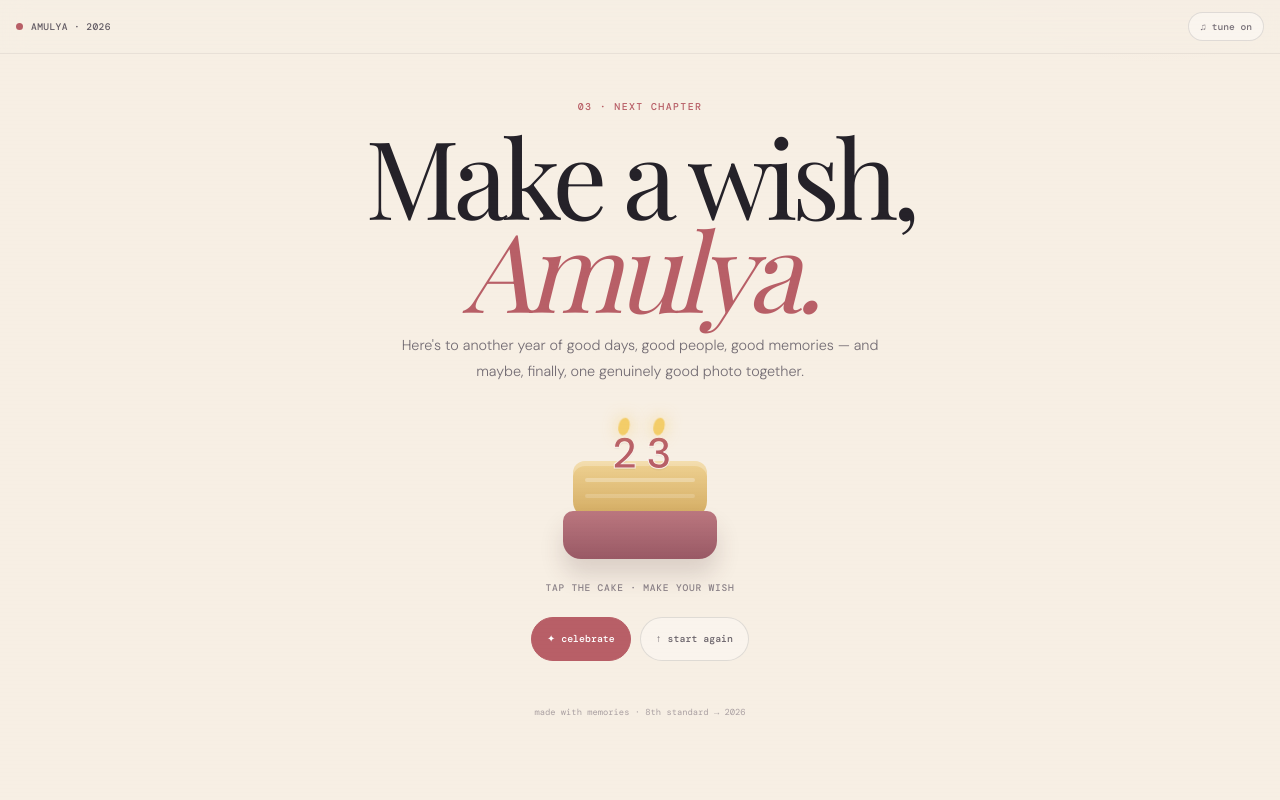
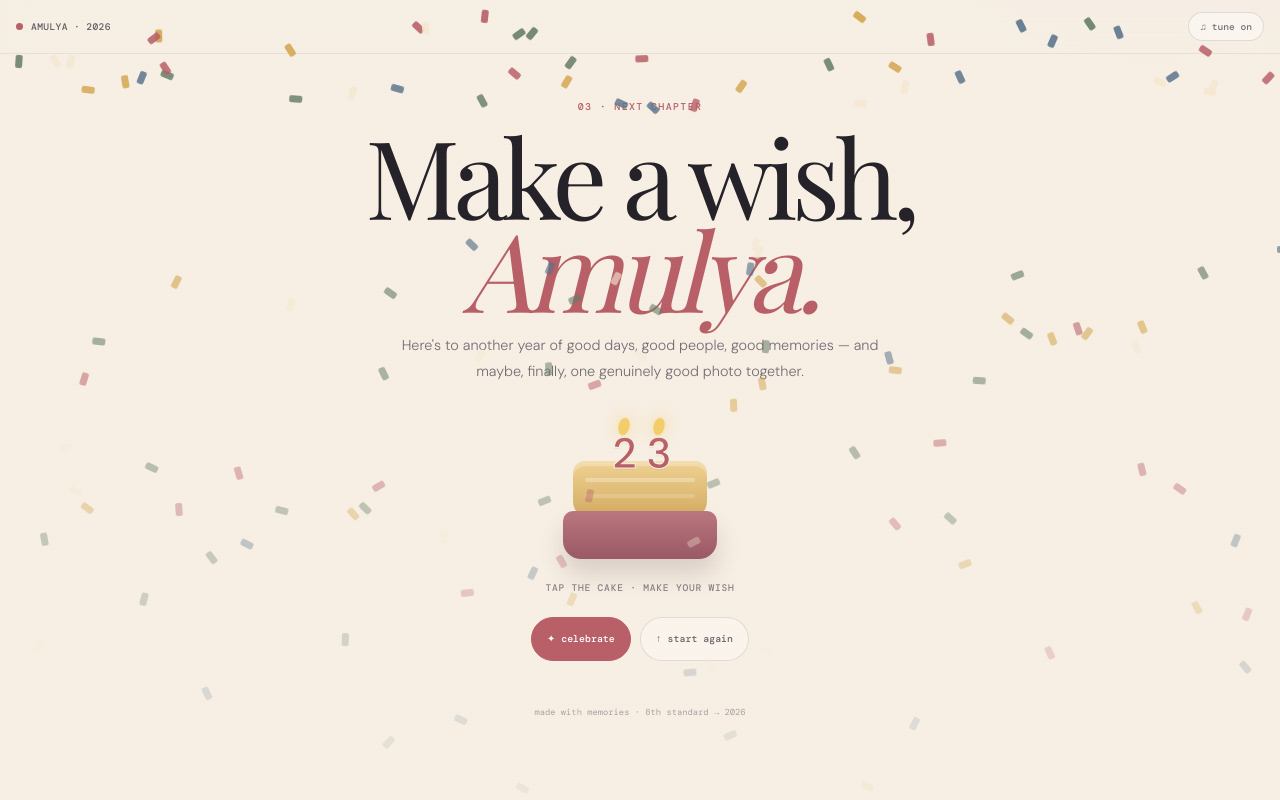
Before and after one commit to AEC0/25, a plain HTML site: page index.html in a window 1280 px wide. Both pictures are taken after a click on the button "✦ celebrate". Shown: the part 2684-3484 px from the top of the page. Drawn offline with nearby package versions, Linux system fonts and the light colour scheme; a web font is replaced by a local one.

Commit message:
Refactor confetti animation and parameters
Updated confetti generation logic and animation properties.

```diff
--- a/index.html
+++ b/index.html
@@ -474,9 +474,7 @@
       width: 7px;
       height: 13px;
       border-radius: 2px;
-      top: 42%;
-      left: 50%;
-      animation: fall var(--d) cubic-bezier(.16, .78, .25, 1) forwards;
+      animation: fall var(--d) linear forwards;
       background: var(--c)
     }
 
@@ -722,23 +720,27 @@
     function confetti(continuous = false) {
       const box = $('#confetti');
       const colors = ['#b85f67', '#d3a54d', '#647b66', '#58728a', '#f5e8d1'];
-      for (let i = 0; i < 35; i++) {
+      for (let i = 0; i < 45; i++) {
         const p = document.createElement('span');
         p.className = 'conf';
         p.style.setProperty('--c', colors[Math.floor(Math.random() * colors.length)]);
-        p.style.setProperty('--x', ((Math.random() - .5) * innerWidth * .95) + 'px');
-        p.style.setProperty('--y', (innerHeight * (.48 + Math.random() * .58)) + 'px');
+        p.style.setProperty('--x', ((Math.random() - .5) * 250) + 'px');
+        p.style.setProperty('--y', (innerHeight + 150) + 'px');
         p.style.setProperty('--r', ((Math.random() - .5) * 1200) + 'deg');
-        p.style.setProperty('--d', (.9 + Math.random() * 1) + 's');
-        p.style.left = (47 + Math.random() * 6) + '%';
-        p.style.top = (37 + Math.random() * 8) + '%';
+
+        const duration = 2.5 + Math.random() * 2.5;
+        p.style.setProperty('--d', duration + 's');
+
+        p.style.left = (Math.random() * 100) + '%';
+        p.style.top = '-10%';
+
         box.appendChild(p);
-        setTimeout(() => p.remove(), 2200);
+        setTimeout(() => p.remove(), duration * 1000 + 100);
       }
       if (!continuous) toast('✦ happy birthday, Amulya!');
       if (continuous) {
         clearTimeout(confettiTimer);
-        confettiTimer = setTimeout(() => confetti(true), 1500);
+        confettiTimer = setTimeout(() => confetti(true), 1200);
       }
     }
 
```
